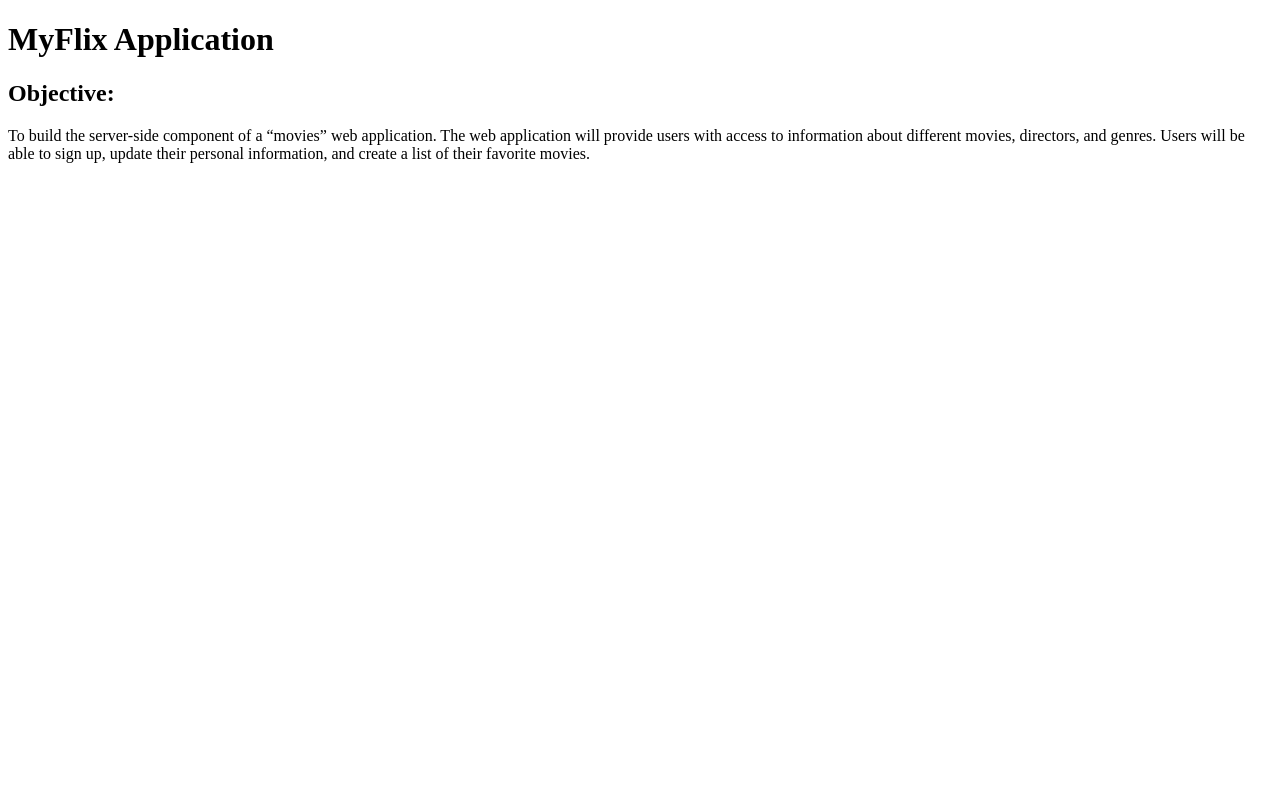
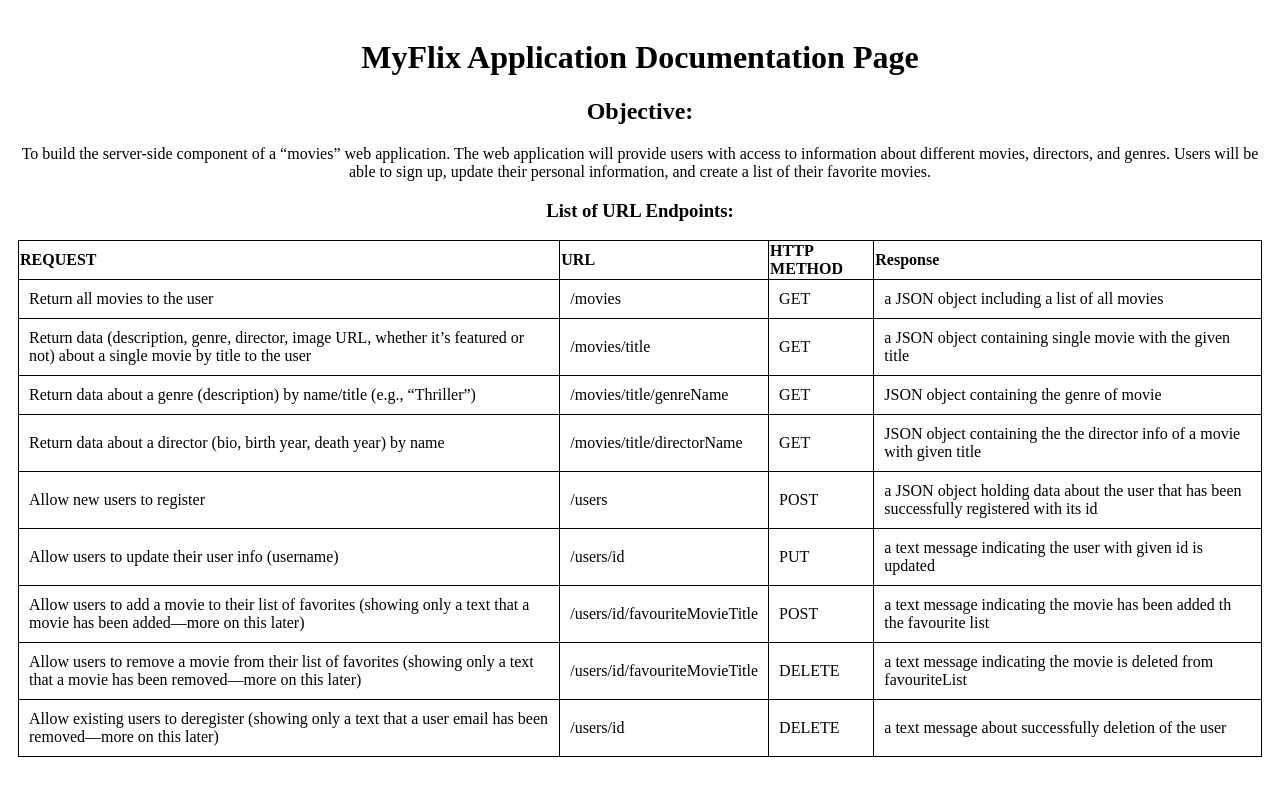
Before and after one commit to stevebaros/myFlix, a website: page public/documentation.html in a window 1280 px wide. Drawn offline with Linux system fonts and the light colour scheme.

Commit message:
Documentation on Endpoints is updated

```diff
--- a/public/documentation.html
+++ b/public/documentation.html
@@ -4,14 +4,83 @@
     <meta charset="UTF-8">
     <meta http-equiv="X-UA-Compatible" content="IE=edge">
     <meta name="viewport" content="width=<device-width>, initial-scale=1.0">
+    <link rel="stylesheet" href="styles.css" type="text/css"/>
     <title>Document</title>
 </head>
 <body>
-    <h1>MyFlix Application</h1>
+    <h1>MyFlix Application Documentation Page</h1>
     <h2>Objective: </h2>
     <p>To build the server-side component of a “movies” web application. The web
         application will provide users with access to information about different
         movies, directors, and genres. Users will be able to sign up, update their
         personal information, and create a list of their favorite movies.</p>
+
+        <h3>List of URL Endpoints:</h3>
+        <table>
+            <thead>
+                <tr>
+                    <th>REQUEST</th>
+                    <th>URL</th>
+                    <th>HTTP METHOD</th>
+                    <th>Response</th>
+                </tr>
+            </thead>
+            <tbody>
+                <tr>
+                    <td>Return all movies to the user</td>
+                    <td>/movies</td>
+                    <td>GET</td>
+                    <td>a JSON object including a list of all movies</td>
+                </tr>
+                <tr>
+                    <td>Return data (description, genre, director, image URL, whether it’s featured or not) about a single movie by title to the user</td>
+                    <td>/movies/title</td>
+                    <td>GET</td>
+                    <td>a JSON object containing single movie with the given title</td>
+                </tr>
+                <tr>
+                    <td>Return data about a genre (description) by name/title (e.g., “Thriller”)</td>
+                    <td>/movies/title/genreName</td>
+                    <td>GET</td>
+                    <td>JSON object containing the genre of movie</td>
+                </tr>
+                <tr>
+                    <td>Return data about a director (bio, birth year, death year) by name</td>
+                    <td>/movies/title/directorName</td>
+                    <td>GET</td>
+                    <td>JSON object containing the the director info of a movie with given title </td>
+                </tr>
+                <tr>
+                    <td>Allow new users to register</td>
+                    <td>/users</td>
+                    <td>POST</td>
+                    <td>a JSON object holding data about the user that has been successfully registered with its id</td>
+                </tr>
+                <tr>
+                    <td>Allow users to update their user info (username)</td>
+                    <td>/users/id</td>
+                    <td>PUT</td>
+                    <td>a text message indicating the user with given id is updated</td>
+                </tr>
+                <tr>
+                    <td>Allow users to add a movie to their list of favorites (showing only a text that a movie has been added—more on this later)</td>
+                    <td>/users/id/favouriteMovieTitle</td>
+                    <td>POST</td>
+                    <td>a text message indicating the movie has been added th the favourite list</td>
+                </tr>
+                <tr>
+                    <td>Allow users to remove a movie from their list of favorites (showing only a text that a movie has been removed—more on this later)</td>
+                    <td>/users/id/favouriteMovieTitle</td>
+                    <td>DELETE</td>
+                    <td>a text message indicating the movie is deleted from favouriteList</td>
+                </tr>
+                <tr>
+                    <td>Allow existing users to deregister (showing only a text that a user email has been removed—more on this later)</td>
+                    <td>/users/id</td>
+                    <td>DELETE</td>
+                    <td>a text message about successfully deletion of the user</td>
+                </tr>
+            </tbody>
+        </table>
 </body>
 </html>
--- /dev/null
+++ b/public/styles.css
@@ -0,0 +1,15 @@
+body{
+    padding:10px;
+    text-align: center;
+}
+
+table, th, td{
+    border-collapse: collapse;
+    border: 1px solid #000;
+
+
+}
+tr, td{
+    padding: 10px;
+    text-align: left;
+}
```
Also changed, not shown: package.json (+10 -3 lines), 1 other file.
